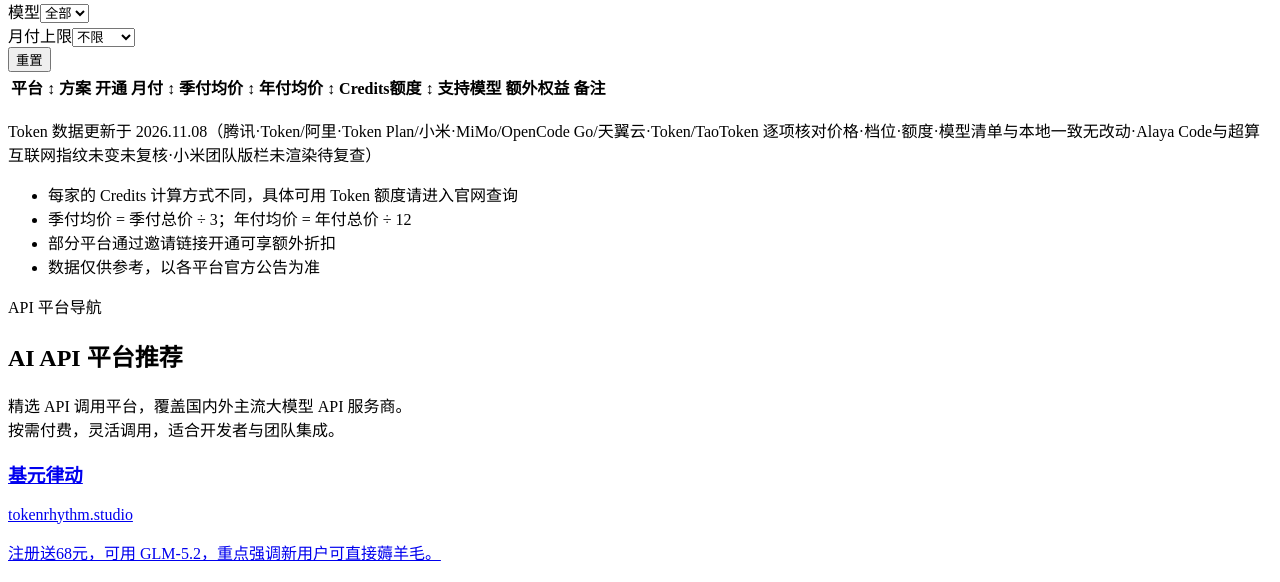
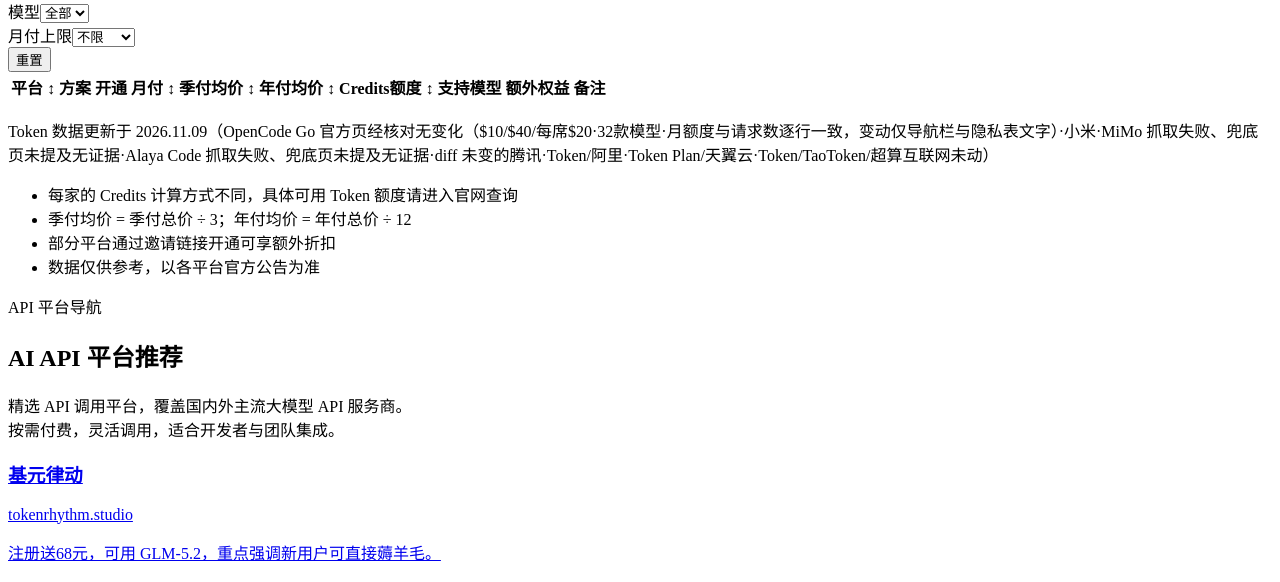
Before and after one commit to HsMirage/AIPlanHub, a plain HTML site: page index.html in a window 1280 px wide. Shown: the part 4200-4782 px from the top of the page. Drawn offline with Linux system fonts and the light colour scheme; a script that the page names is missing.

Commit message:
fix: Token 数据更新 2026.11.09

```diff
--- a/index.html
+++ b/index.html
@@ -324,7 +324,7 @@
       </div>
     </section>
     <section class="section notes-section">
-      <p class="section-update-date">Token 数据更新于 2026.11.08（腾讯·Token/阿里·Token Plan/小米·MiMo/OpenCode Go/天翼云·Token/TaoToken 逐项核对价格·档位·额度·模型清单与本地一致无改动·Alaya Code与超算互联网指纹未变未复核·小米团队版栏未渲染待复查）</p>
+      <p class="section-update-date">Token 数据更新于 2026.11.09（OpenCode Go 官方页经核对无变化（$10/$40/每席$20·32款模型·月额度与请求数逐行一致，变动仅导航栏与隐私表文字）·小米·MiMo 抓取失败、兜底页未提及无证据·Alaya Code 抓取失败、兜底页未提及无证据·diff 未变的腾讯·Token/阿里·Token Plan/天翼云·Token/TaoToken/超算互联网未动）</p>
       <ul class="notes-list">
         <li>每家的 Credits 计算方式不同，具体可用 Token 额度请进入官网查询</li>
         <li>季付均价 = 季付总价 ÷ 3；年付均价 = 年付总价 ÷ 12</li>
```
Also changed, not shown: README.md.
